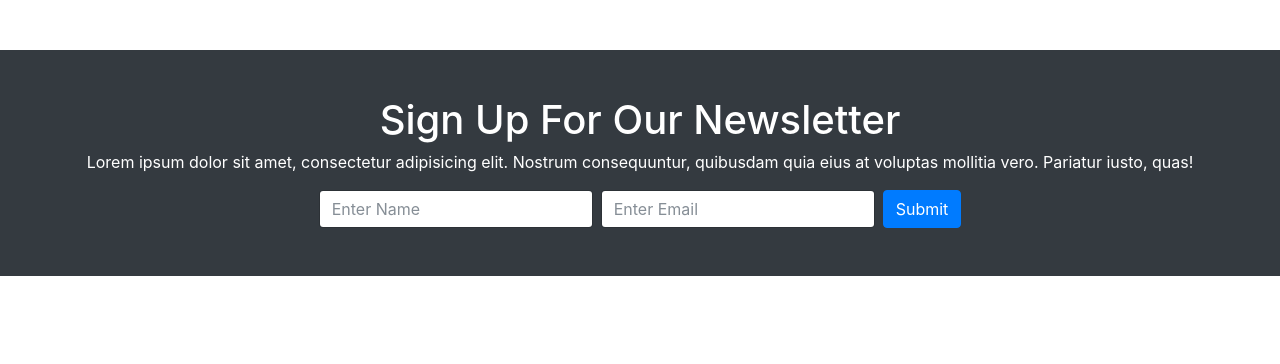
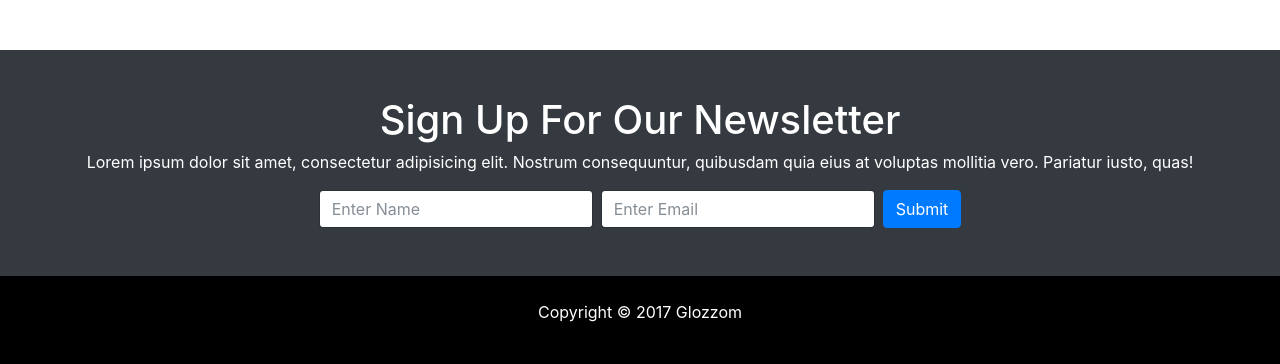
Before and after one commit to toddcf/glozzom, a website: page src/index.html in a window 1280 px wide. Shown: the part 2410-2774 px from the top of the page. Before the commit the page ends 2686 px from the top, so only its background shows below. Drawn offline with Linux system fonts and the light colour scheme; some packages are replaced by stand-ins of ours; a script that the page names is missing.

Commit message:
Added footer.

```diff
--- a/src/index.html
+++ b/src/index.html
@@ -221,6 +221,17 @@
 		</div>
 	</section>
 
+	<!-- FOOTER -->
+	<footer id="main-footer" class="text-center p-4">
+		<div class="container">
+			<div class="row">
+				<div class="col">
+					<p>Copyright&nbsp;&copy;&nbsp;2017 Glozzom</p>
+				</div>
+			</div>
+		</div>
+	</footer>
+
 	<!-- MODALS -->
 
 	<!-- Video Modal -->
--- a/src/scss/style.scss
+++ b/src/scss/style.scss
@@ -96,3 +96,10 @@ body {
 	}
 
 }
+
+footer#main-footer {
+
+	background: #000;
+	color: #fff;
+
+}
```
Also changed, not shown: src/css/style.css.
